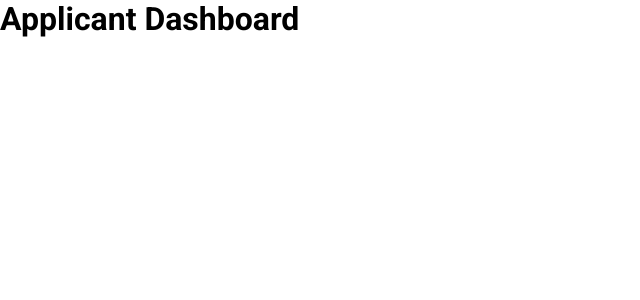
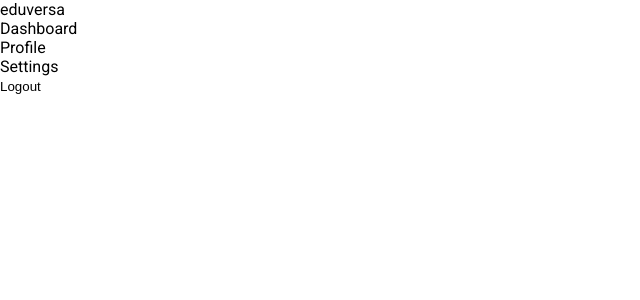
Before and after one commit to eduversa/eduversa.github.io, a Next.js app: page /applicant in a window 1280 px wide. Shown: the top 300 px of the page, without its empty margins (0-640 px from the left). Built offline with nearby package versions, Linux system fonts and the light colour scheme; a web font is replaced by a local one.

Commit message:
sample applicant dashboard is ready

```diff
--- a/containers/Header/ApplicantNavbar.jsx
+++ b/containers/Header/ApplicantNavbar.jsx
@@ -5,7 +5,53 @@ function ApplicantNavbar() {
   return (
     <Fragment>
       <header>
-        <nav className="applicant-nav"></nav>
+        <nav className="applicant-nav">
+          <div className="logo">
+            <span className="logo-text">{logoText}</span>
+          </div>
+          <div className="nav-section">
+            <ul className="nav-list">
+              <li className="nav-item">
+                <span>Dashboard</span>
+              </li>
+              <li className="nav-item">
+                <span>Profile</span>
+              </li>
+              <li className="nav-item">
+                <span>Settings</span>
+              </li>
+            </ul>
+          </div>
+          <div className="button-section">
+            <button className="logout-button">Logout</button>
+          </div>
+          <div
+            className={`menu ${isMenuOpen ? "open" : ""}`}
+            onClick={() => setIsMenuOpen(!isMenuOpen)}
+          >
+            <div className="menu-line"></div>
+            <div className="menu-line"></div>
+            <div className="menu-line"></div>
+          </div>
+          {isMenuOpen && (
+            <div className="mobile-menu">
+              <ul className="mobile-nav-list">
+                <li className="mobile-nav-item">
+                  <span>Dashboard</span>
+                </li>
+                <li className="mobile-nav-item">
+                  <span>Profile</span>
+                </li>
+                <li className="mobile-nav-item">
+                  <span>Settings</span>
+                </li>
+                <li className="mobile-nav-item">
+                  <button className="mobile-logout-button">Logout</button>
+                </li>
+              </ul>
+            </div>
+          )}
+        </nav>
       </header>
     </Fragment>
   );
--- a/containers/index.jsx
+++ b/containers/index.jsx
@@ -1,2 +1,3 @@
 export { default as LandingNavbar } from "./Header/LandingNavbar";
 export { default as LandingPage } from "./landingPage/LadingPage";
+export { default as ApplicantNavbar } from "./Header/ApplicantNavbar";
--- a/layout/applicant_layout/ApplicantLayout.jsx
+++ b/layout/applicant_layout/ApplicantLayout.jsx
@@ -1,8 +1,9 @@
 import { Fragment } from "react";
+import { ApplicantNavbar } from "@/containers";
 function ApplicantLayout() {
   return (
     <Fragment>
-      <div></div>
+      <ApplicantNavbar />
     </Fragment>
   );
 }
--- a/layout/index.jsx
+++ b/layout/index.jsx
@@ -1 +1,2 @@
 export { default as LandingLayout } from "./landing_layout/landingLayout";
+export { default as ApplicantLayout } from "./applicant_layout/ApplicantLayout";
--- a/pages/applicant/index.jsx
+++ b/pages/applicant/index.jsx
@@ -1,8 +1,10 @@
+import { Fragment } from "react";
+import { ApplicantLayout } from "@/layout";
 function ApplicantDashboard() {
   return (
-    <div>
-      <h1>Applicant Dashboard</h1>
-    </div>
+    <Fragment>
+      <ApplicantLayout></ApplicantLayout>
+    </Fragment>
   );
 }
 
```
